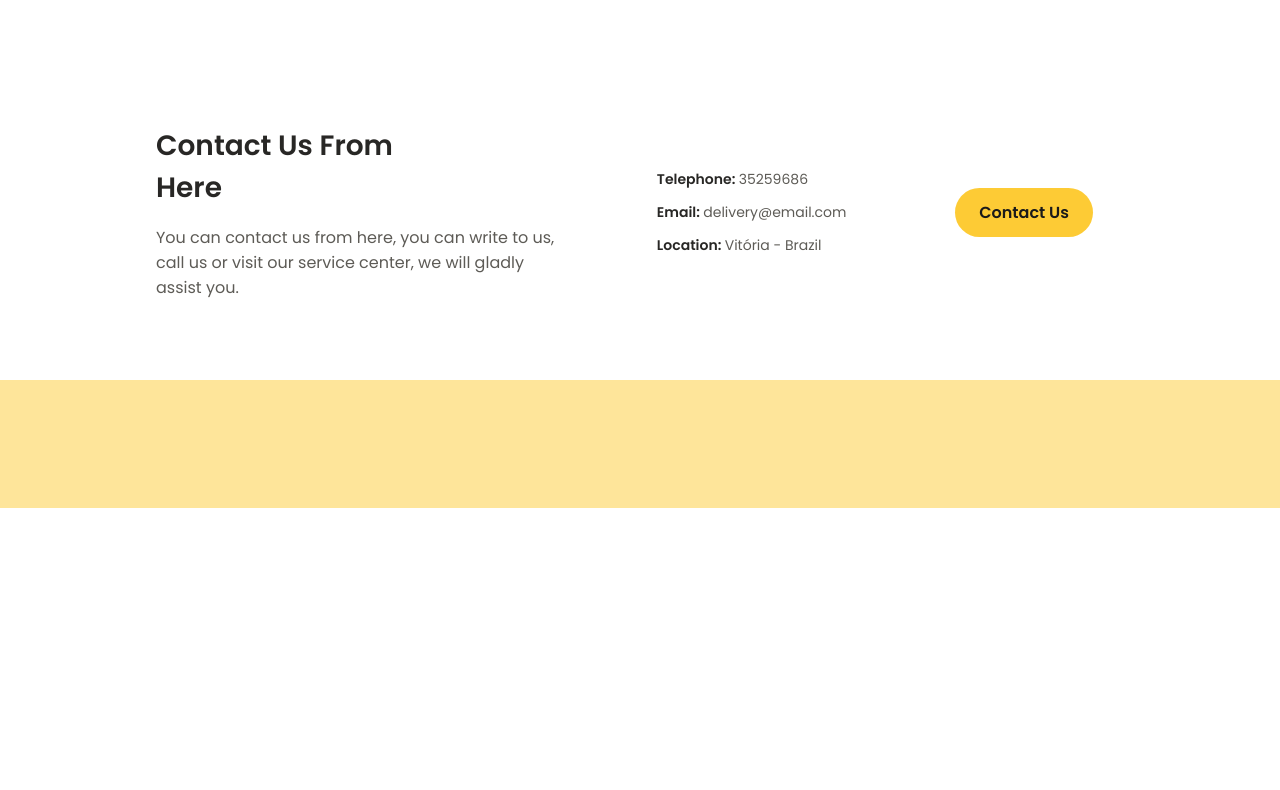
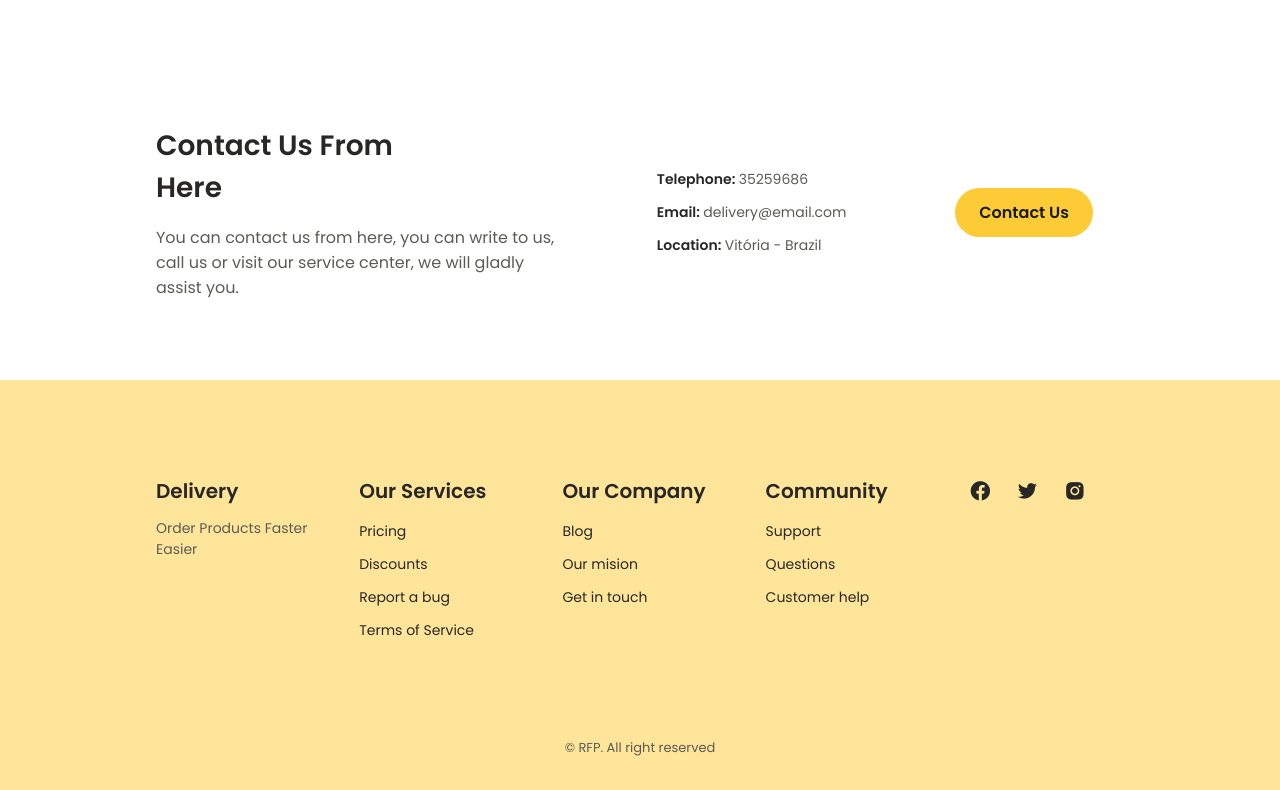
Before and after one commit to rafaelpontes14/Website-Delivery, a plain HTML site: page index.html in a window 1280 px wide. Shown: the part 2598-3388 px from the top of the page. Before the commit the page ends 3106 px from the top, so only its background shows below. Drawn offline with nearby package versions, Linux system fonts and the light colour scheme.

Commit message:
version4

```diff
--- a/assets/scss/components/_contact.scss
+++ b/assets/scss/components/_contact.scss
@@ -1 +1,21 @@
 /*=============== CONTACT ===============*/
+.content{
+    &__container{
+        padding-bottom: 3rem;
+    }
+    &__description{
+        text-align: center;
+    }
+    &__content{
+        row-gap: .75rem;
+    }
+    &__address{
+        font-size: var(--small-font-size);
+        font-weight: var(--font-semi-bold);
+        color: var(---title-color);
+    }
+    &__information{
+        font-weight: initial;
+        color: var(--text-color);
+    }
+}
--- a/assets/scss/components/_footer.scss
+++ b/assets/scss/components/_footer.scss
@@ -1 +1,45 @@
 /*=============== FOOTER ===============*/
+.footer{
+    background-color: var(--first-color-lighten);
+    padding-bottom: 2rem;
+
+    &__container{
+        row-gap: 2rem;
+    }
+    &__logo,
+    &__title{
+        font-size: var(--h3-font-size);
+        margin-bottom: var(--mb-0-75);
+    }
+    &__logo{
+        display: inline-block;
+        font-weight: var(--title-color);
+        color: var(--title-color);
+    }
+    &__description,
+    &__link{
+        font-size: var(--small-font-size);
+    }
+    &__link{
+        display: grid;
+        row-gap: .5rem;
+    }
+    &__link{
+        color: var(--title-color);
+    }
+    &__social{
+        display: flex;
+        column-gap: 1.5rem;
+
+        &-link{
+            font-size: 1.25rem;
+            color: var(--title-color);
+        }
+    }
+    &__copy{
+        margin-top: 6rem;
+        text-align: center;
+        font-size: var(--small-font-size);
+        color: var(--text-color);
+    }
+}
--- a/index.html
+++ b/index.html
@@ -2014,9 +2014,9 @@
                             call us or visit our service center, we will gladly assist you.</p>
                     </div>
                     <ul class="contact__content grid">
-                        <li class="contact__address">Telephone: <span class="contact__information">35259686</span></li>
-                        <li class="contact__address">Email: <span class="contact__information">delivery@email.com</span></li>
-                        <li class="contact__address">Location: <span class="contact__information">Vitória - Brazil</span></li>
+                        <li class="contact__address"> Telephone: <span class="contact__information">35259686</span></li>
+                        <li class="contact__address"> Email: <span class="contact__information">delivery@email.com</span></li>
+                        <li class="contact__address"> Location: <span class="contact__information">Vitória - Brazil</span></li>
                     </ul>
 
                     <div class="contact__content">
@@ -2028,7 +2028,48 @@
 
         <!--=============== FOOTER ===============-->
         <footer class="footer section">
-
+            <div class="footer__container container grid">
+                <div class="footer__content">
+                    <a href="#" class="footer__logo">Delivery</a>
+                    <p class="footer__description">Order Products Faster <br> Easier</p>
+                </div>
+
+                <div class="footer__content">
+                    <h3 class="footer__title">Our Services</h3>
+                    <ul class="footer__links">
+                        <li><a href="#" class="footer__link">Pricing </a></li>
+                        <li><a href="#" class="footer__link">Discounts</a></li>
+                        <li><a href="#" class="footer__link">Report a bug</a></li>
+                        <li><a href="#" class="footer__link">Terms of Service</a></li>
+                    </ul>
+                </div>
+
+                <div class="footer__content">
+                    <h3 class="footer__title">Our Company</h3>
+                    <ul class="footer__links">
+                        <li><a href="#" class="footer__link">Blog</a></li>
+                        <li><a href="#" class="footer__link">Our mision</a></li>
+                        <li><a href="#" class="footer__link">Get in touch</a></li>
+                    </ul>
+                </div>
+
+                <div class="footer__content">
+                    <h3 class="footer__title">Community</h3>
+                    <ul class="footer__links">
+                        <li><a href="#" class="footer__link">Support</a></li>
+                        <li><a href="#" class="footer__link">Questions</a></li>
+                        <li><a href="#" class="footer__link">Customer help</a></li>
+                    </ul>
+                </div>
+
+                <div class="footer__social">
+                    <a href="https://www.facebook.com/" target="_blank" class="footer__social-link"><i class='bx bxl-facebook-circle'></i></a>
+                    <a href="https://twitter.com/" target="_blank" class="footer__social-link"><i class='bx bxl-twitter'></i></a>
+                    <a href="https://www.instagram.com/" target="_blank" class="footer__social-link"><i class='bx bxl-instagram-alt' ></i></a>
+                </div>
+            </div>
+
+            <p class="footer__copy">&#169; RFP. All right reserved</p>
         </footer>
 
         <!--=============== SCROLL UP ===============-->
```
